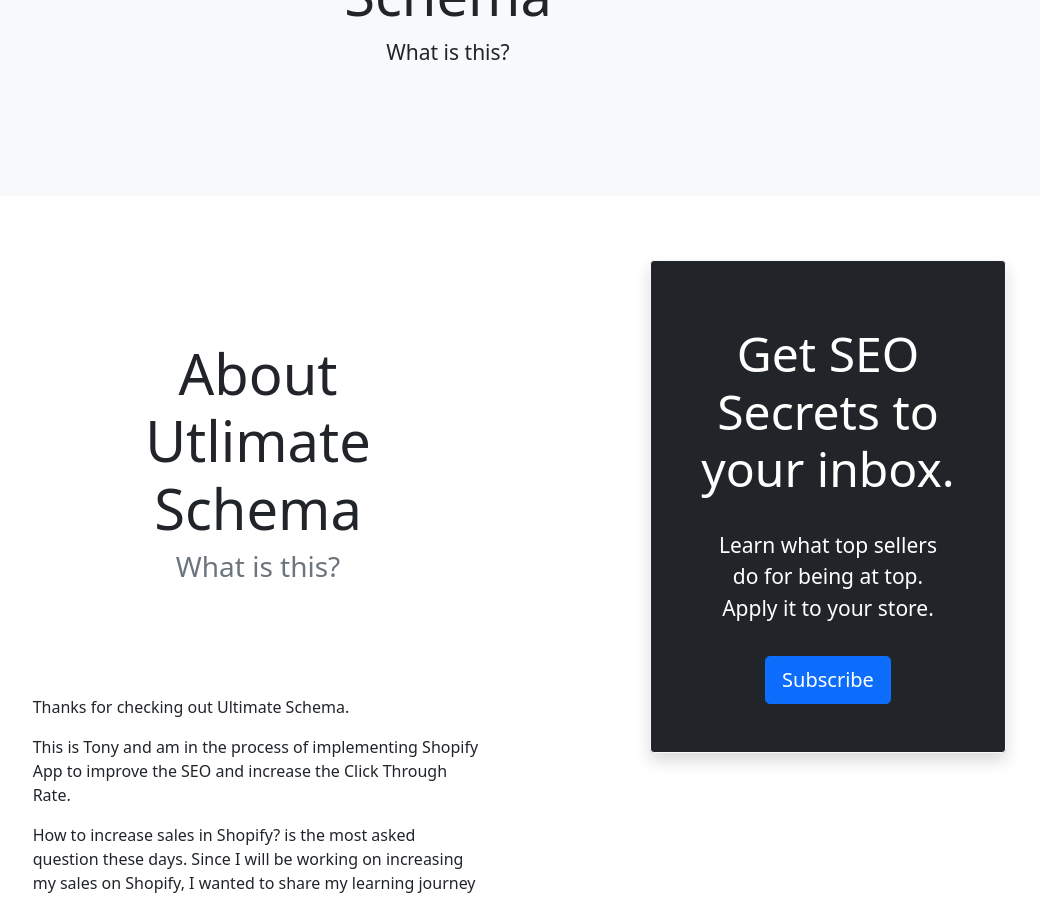
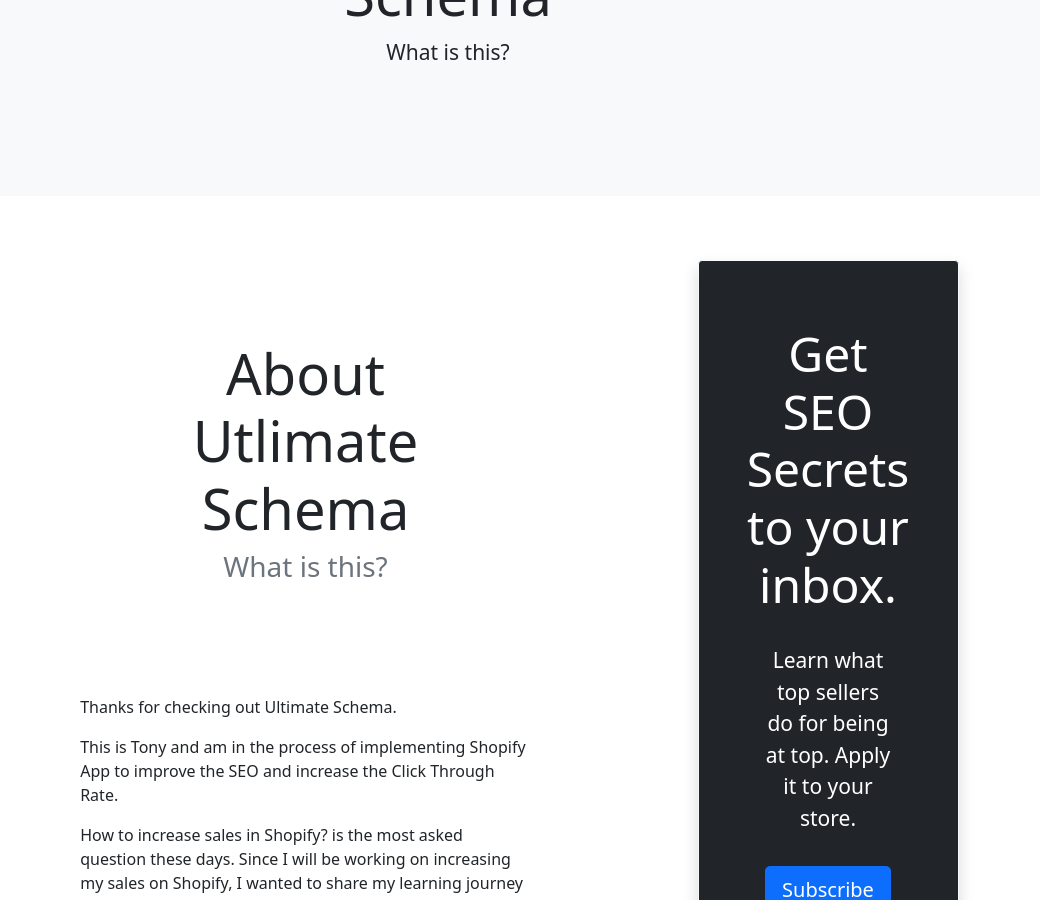
Before and after one commit to ultimateschema/ultimateschema.github.io, a Jekyll site: the page built from about.md, in a window 1280 px wide and 900 px high, scrolled down 321 px. Shown: the whole window, without its empty margins (192-1232 px from the left). Built offline with Jekyll 4.4.1, drawn with Linux system fonts in a browser that asks for light colours.

Commit message:
narrowed the aside element down

```diff
--- a/_includes/aside.html
+++ b/_includes/aside.html
@@ -1,4 +1,4 @@
-<aside class="col-lg-4 blog-sidebar">
+<aside class="col-lg-3 blog-sidebar">
     <div class="d-none d-lg-block bg-dark text-white border-light border rounded shadow p-5 my-3 text-center shadow"
         style="position: sticky; top: 30px;">
         <h2 class="display-5 my-3">Get SEO Secrets to your inbox.</h2>
```
